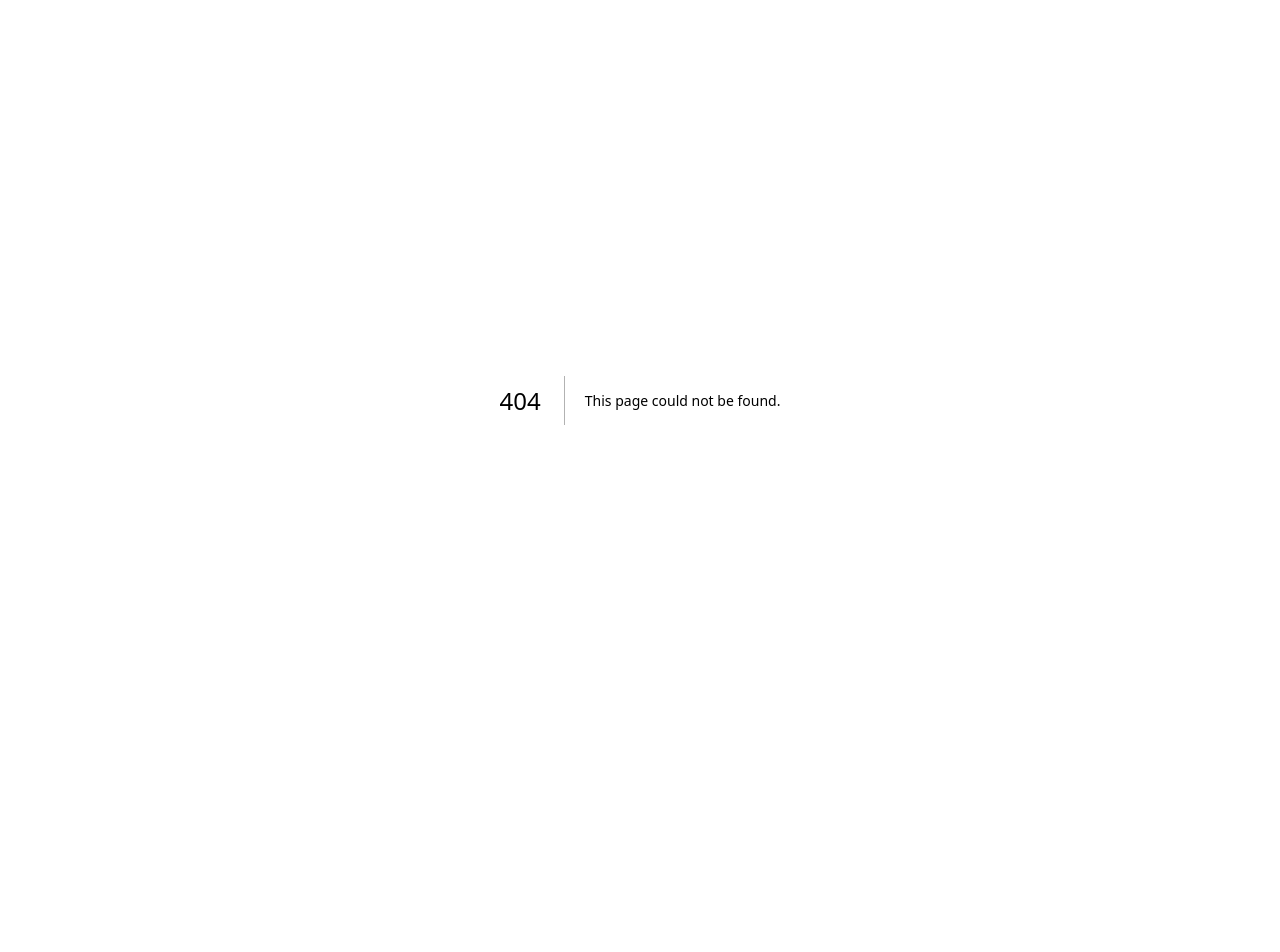
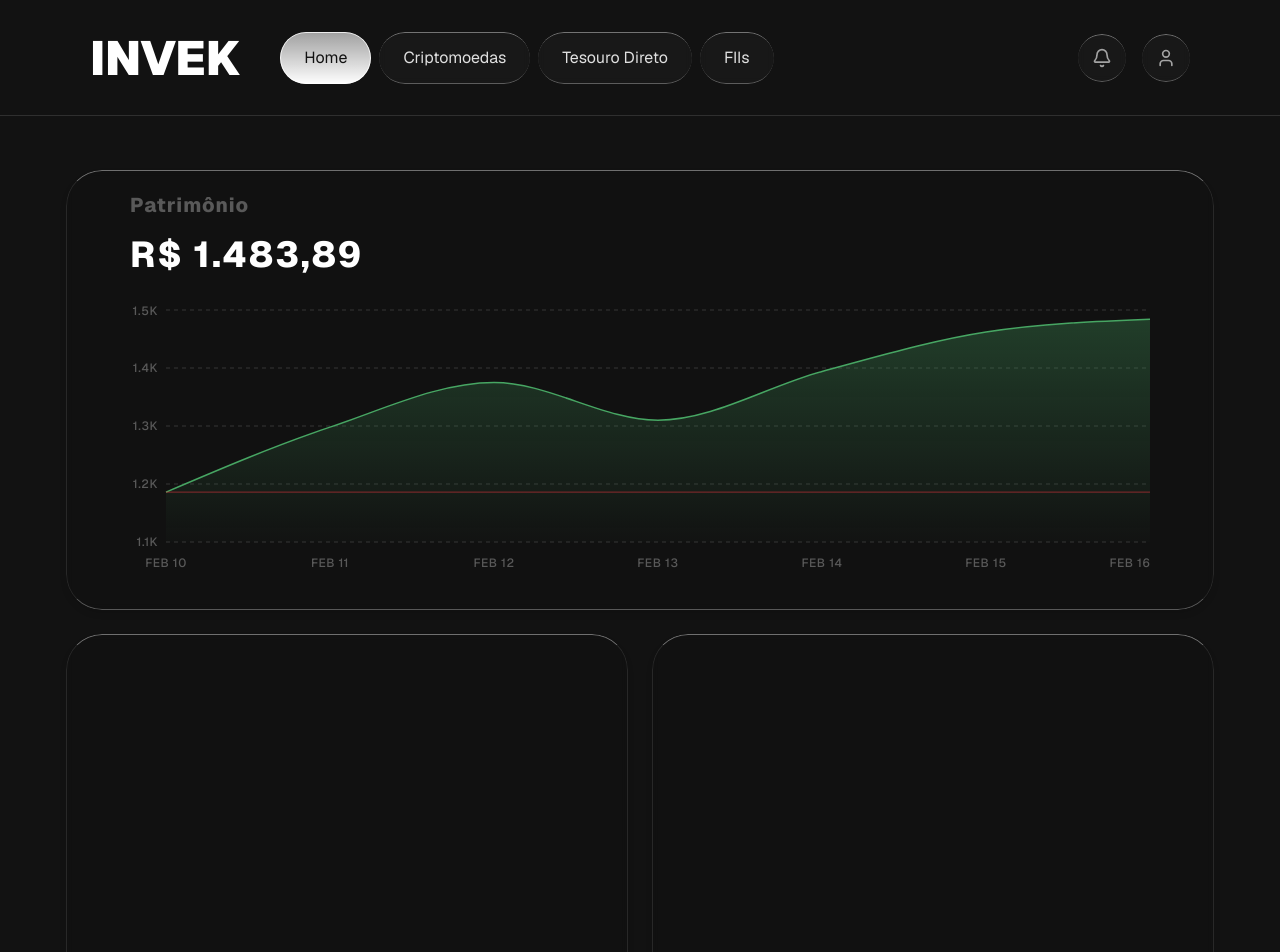
Before and after one commit to DoctahW/invek, a Next.js app: page /dashboard in a window 1280 px wide. Before the commit this address had no page. Shown: the top 952 px of the page. Before the commit the page ends 800 px from the top, so only its background shows below. Built offline with nearby package versions, Linux system fonts and the light colour scheme.

Commit message:
feat: add dashboard screen with mockup chart and add lucide-react + rechart for chart creation

```diff
--- /dev/null
+++ b/app/(app)/dashboard/PortfolioChartIsland.tsx
@@ -0,0 +1,107 @@
+'use client';
+
+import {
+  AreaChart,
+  Area,
+  XAxis,
+  YAxis,
+  CartesianGrid,
+  Tooltip,
+  ReferenceLine,
+  ResponsiveContainer,
+} from 'recharts';
+import styles from './dashboard.module.css';
+
+const chartData = [
+  { date: 'FEB 10', value: 1186 },
+  { date: 'FEB 11', value: 1298 },
+  { date: 'FEB 12', value: 1375 },
+  { date: 'FEB 13', value: 1310 },
+  { date: 'FEB 14', value: 1394 },
+  { date: 'FEB 15', value: 1462 },
+  { date: 'FEB 16', value: 1484 },
+];
+
+interface TooltipPayload {
+  value?: number;
+}
+
+function CustomTooltip({ active, payload, label }: { active?: boolean; payload?: TooltipPayload[]; label?: string }) {
+  if (!active || !payload?.length) return null;
+  const value = payload[0].value ?? 0;
+  return (
+    <div className={styles.chartTooltip}>
+      <p className={styles.chartTooltipLabel}>Valor Total</p>
+      <p className={styles.chartTooltipValue}>
+        R$ {value.toLocaleString('pt-BR', { minimumFractionDigits: 0 })}
+      </p>
+      <p className={styles.chartTooltipDate}>{label}</p>
+    </div>
+  );
+}
+
+function formatYAxis(value: number) {
+  return `${(value / 1000).toFixed(1)}K`;
+}
+
+export default function PortfolioChartIsland() {
+  return (
+    <div className={styles.chartWrapper}>
+      <ResponsiveContainer width="100%" height={270}>
+        <AreaChart data={chartData} margin={{ top: 8, right: 0, left: 0, bottom: 0 }}>
+          <defs>
+            <linearGradient id="greenGrad" x1="0" y1="0" x2="0" y2="1">
+              <stop offset="0%" stopColor="#47a663" stopOpacity={0.5} />
+              <stop offset="100%" stopColor="#47a663" stopOpacity={0.02} />
+            </linearGradient>
+          </defs>
+
+          <CartesianGrid
+            strokeDasharray="4 4"
+            stroke="rgba(255,255,255,0.15)"
+            vertical={false}
+          />
+
+          <XAxis
+            dataKey="date"
+            tick={{ fill: 'rgba(255,255,255,0.3)', fontSize: 12, fontWeight: 500, letterSpacing: '0.6px' }}
+            tickLine={false}
+            axisLine={false}
+            dy={8}
+          />
+
+          <YAxis
+            domain={[1100, 1500]}
+            ticks={[1100, 1200, 1300, 1400, 1500]}
+            tickFormatter={formatYAxis}
+            tick={{ fill: 'rgba(255,255,255,0.3)', fontSize: 12, fontWeight: 500, letterSpacing: '0.6px' }}
+            tickLine={false}
+            axisLine={false}
+            width={36}
+          />
+
+          <ReferenceLine
+            y={1186}
+            stroke="rgba(255,56,66,0.5)"
+            strokeWidth={1}
+          />
+
+          <Tooltip
+            content={<CustomTooltip />}
+            cursor={{ stroke: '#47a663', strokeWidth: 1 }}
+          />
+
+          <Area
+            type="monotone"
+            dataKey="value"
+            stroke="#47a663"
+            strokeWidth={1.5}
+            fill="url(#greenGrad)"
+            dot={false}
+            activeDot={{ r: 6, fill: '#47a663', stroke: 'rgba(71,166,99,0.4)', strokeWidth: 6 }}
+          />
+        </AreaChart>
+      </ResponsiveContainer>
+    </div>
+  );
+}
--- /dev/null
+++ b/app/(app)/dashboard/PortfolioSummaryCard.tsx
@@ -0,0 +1,22 @@
+'use client';
+
+import dynamic from 'next/dynamic';
+import { GlassPanel } from '@/app/components/glass/GlassPanel';
+import styles from './dashboard.module.css';
+
+const PortfolioChartIsland = dynamic(
+  () => import('./PortfolioChartIsland'),
+  { ssr: false, loading: () => <div className={styles.chartWrapper} /> }
+);
+
+export function PortfolioSummaryCard() {
+  return (
+    <GlassPanel className={styles.heroCard}>
+      <div className="flex flex-col gap-2">
+        <p className={styles.heroLabel}>Patrimônio</p>
+        <p className={styles.heroValue}>R$ 1.483,89</p>
+      </div>
+      <PortfolioChartIsland />
+    </GlassPanel>
+  );
+}
--- /dev/null
+++ b/app/(app)/dashboard/dashboard.module.css
@@ -0,0 +1,103 @@
+/* ── Dashboard page ───────────────────────────────────── */
+.page {
+    padding: 54px 66px 48px;
+    display: flex;
+    flex-direction: column;
+    gap: 24px;
+    min-height: calc(100vh - 116px);
+}
+
+/* ── Hero card (PortfolioSummaryCard) ─────────────────── */
+.heroCard {
+    padding: 20px 64px 24px;
+    display: flex;
+    flex-direction: column;
+    gap: 20px;
+    height: 440px;
+}
+
+.heroLabel {
+    font-size: 20px;
+    font-weight: 800;
+    letter-spacing: 1px;
+    color: rgba(255, 255, 255, 0.3);
+}
+
+.heroValue {
+    font-size: 36px;
+    font-weight: 800;
+    letter-spacing: 1.8px;
+    color: #ffffff;
+}
+
+/* ── Chart ────────────────────────────────────────────── */
+.chartWrapper {
+    flex: 1;
+    min-height: 0;
+}
+
+.chartTooltip {
+    backdrop-filter: blur(3.5px);
+    background: linear-gradient(
+        120deg,
+        rgb(73, 73, 73) 0%,
+        rgba(73, 73, 73, 0.06) 100%
+    );
+    border: 1px solid rgba(255, 255, 255, 0.3);
+    border-radius: 4px;
+    padding: 10px 14px;
+    min-width: 120px;
+}
+
+.chartTooltipLabel {
+    font-size: 12px;
+    font-weight: 500;
+    color: rgba(255, 255, 255, 0.5);
+    letter-spacing: 0.6px;
+    margin-bottom: 2px;
+}
+
+.chartTooltipValue {
+    font-size: 20px;
+    font-weight: 800;
+    color: #ffffff;
+    letter-spacing: 1px;
+}
+
+.chartTooltipDate {
+    font-size: 11px;
+    color: rgba(255, 255, 255, 0.4);
+    letter-spacing: 0.5px;
+    margin-top: 4px;
+}
+
+/* ── Bottom panels grid ───────────────────────────────── */
+.bottomGrid {
+    display: grid;
+    grid-template-columns: 1fr 1fr;
+    gap: 24px;
+}
+
+.bottomPanel {
+    height: 440px;
+}
+
+/* 4. Media queries */
+@media (max-width: 768px) {
+    .page {
+        padding: 24px 16px;
+    }
+
+    .heroCard {
+        padding: 20px 24px;
+        height: auto;
+    }
+
+    .bottomGrid {
+        grid-template-columns: 1fr;
+    }
+
+    .bottomPanel {
+        height: 300px;
+    }
+}
--- /dev/null
+++ b/app/(app)/dashboard/page.tsx
@@ -0,0 +1,16 @@
+import { PortfolioSummaryCard } from './PortfolioSummaryCard';
+import { GlassPanel } from '@/app/components/glass/GlassPanel';
+import styles from './dashboard.module.css';
+
+export default function DashboardPage() {
+  return (
+    <div className={styles.page}>
+      <PortfolioSummaryCard />
+
+      <div className={styles.bottomGrid}>
+        <GlassPanel className={styles.bottomPanel} />
+        <GlassPanel className={styles.bottomPanel} />
+      </div>
+    </div>
+  );
+}
--- /dev/null
+++ b/app/(app)/layout.tsx
@@ -0,0 +1,10 @@
+import { AppHeader } from '@/app/components/header/Header';
+
+export default function AppLayout({ children }: { children: React.ReactNode }) {
+  return (
+    <div className="min-h-screen bg-[#121212]">
+      <AppHeader />
+      <main className="pt-[116px]">{children}</main>
+    </div>
+  );
+}
```
Also changed, not shown: 1 other file (tests, documents, lock files or other folders).
